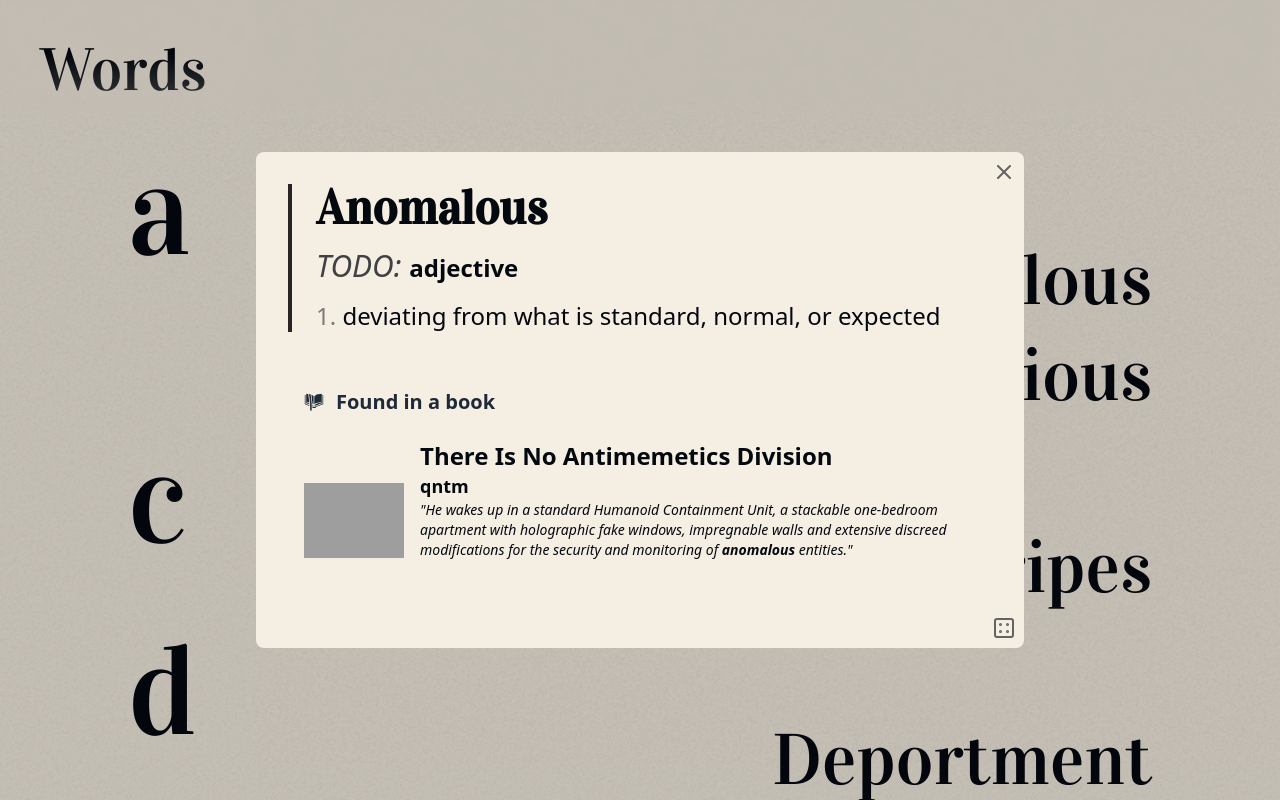
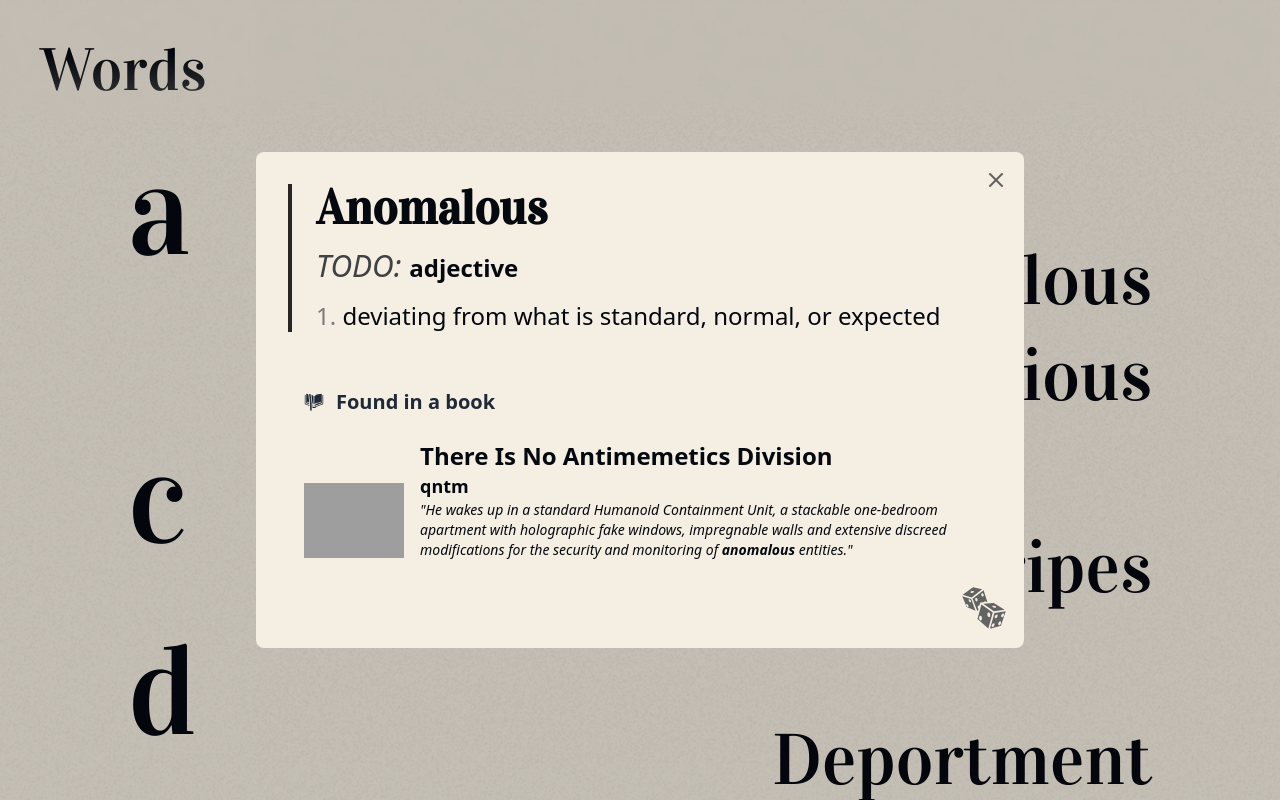
Before and after one commit to szeckirjr/by-wardo, a Next.js app: page / in a window 1280 px wide. Both pictures are taken after a click on the button "Anomalous". Shown: the top 800 px of the page. Built offline with nearby package versions, Linux system fonts and the light colour scheme; grey boxes are pictures that could not be loaded; a web font is replaced by a local one.

Commit message:
fix spacing and icon

```diff
--- a/src/components/WordPopUpBox.tsx
+++ b/src/components/WordPopUpBox.tsx
@@ -3,7 +3,8 @@
 import { Word } from "@/types";
 import { useEffect, useRef, useState } from "react";
 import { words, letters } from "@/words";
-import { TbX, TbDice } from "react-icons/tb";
+import { TbX } from "react-icons/tb";
+import { GiRollingDices } from "react-icons/gi";
 import WordDefinition from "./WordDefinition";
 
 export default function WordPopUpBox({
@@ -71,7 +72,7 @@ export default function WordPopUpBox({
         <button
           onClick={closeModal}
           aria-label="Close"
-          className="absolute top-2 right-2 text-2xl opacity-60 hover:opacity-100"
+          className="absolute top-4 right-4 text-2xl opacity-60 hover:opacity-100"
         >
           <TbX />
         </button>
@@ -79,9 +80,9 @@ export default function WordPopUpBox({
         <button
           onClick={handleRandom}
           aria-label="Random word"
-          className="absolute bottom-2 right-2 text-2xl opacity-60 hover:opacity-100"
+          className="absolute bottom-4 right-4 text-2xl opacity-60 hover:opacity-100"
         >
-          <TbDice />
+          <GiRollingDices size={48} />
         </button>
       </div>
     </div>
```
